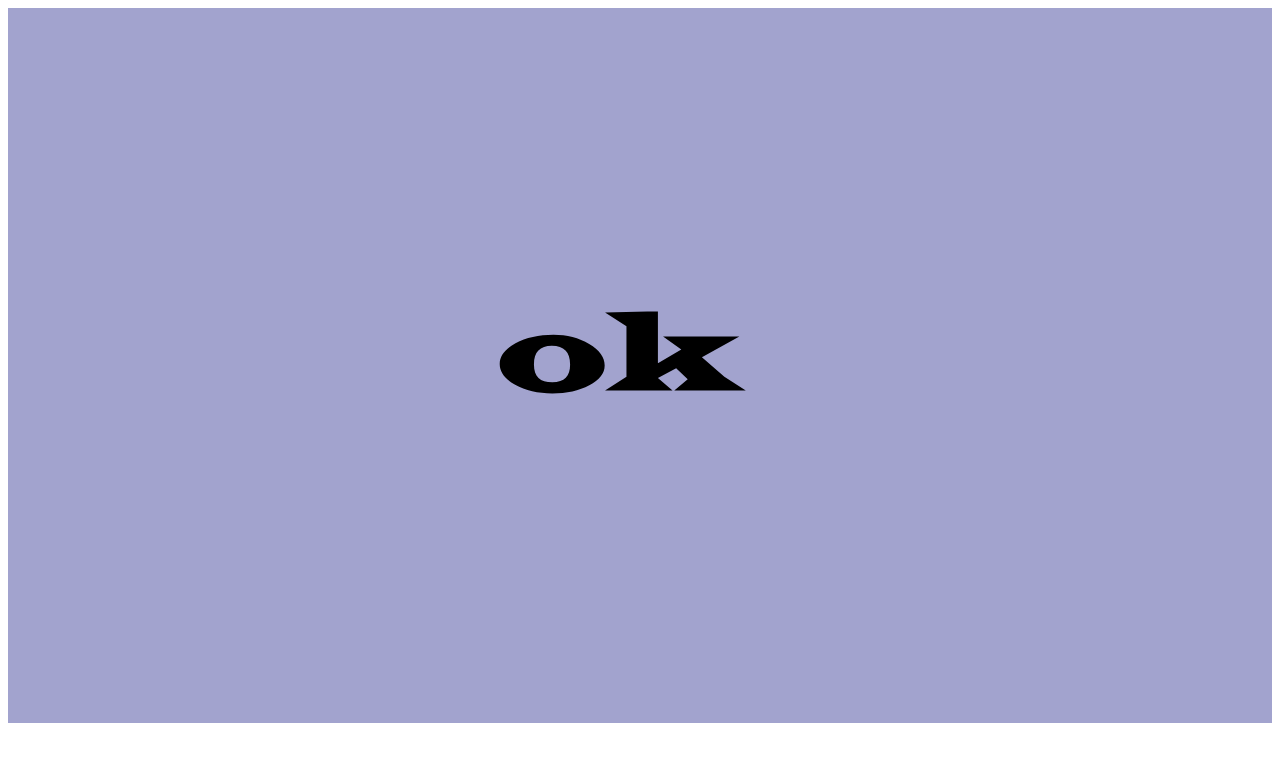
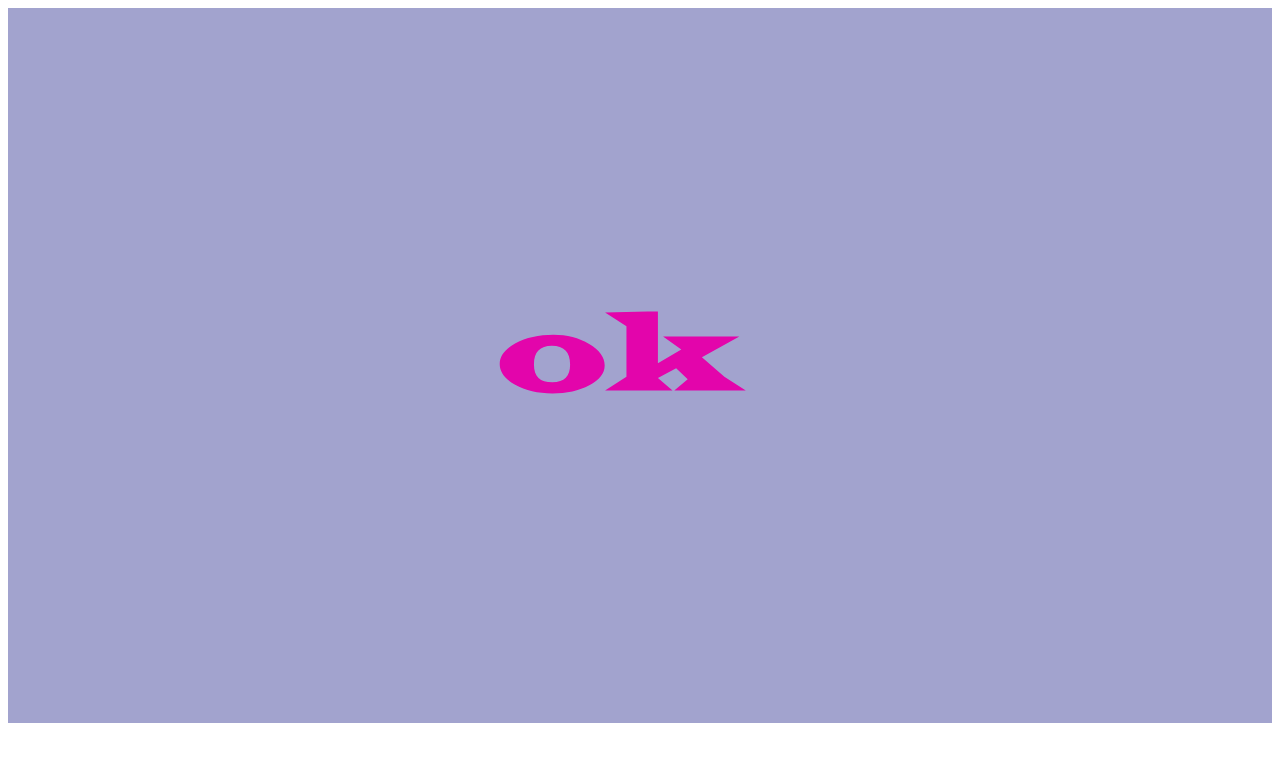
Before and after one commit to jessworks/fed23-svg-animation, a plain HTML site: page index.html in a window 1280 px wide. Drawn offline with nearby package versions, Linux system fonts and the light colour scheme.

Commit message:
fix: moved script back to HTML

```diff
--- a/index.html
+++ b/index.html
@@ -25,5 +25,11 @@
 
     <script src="https://cdn.jsdelivr.net/npm/gsap@3.12.5/dist/gsap.min.js"></script>
 
+    <script>
+      gsap.to('#o', { fill: '#e305ab', duration: 1, repeat: -1, yoyo: true});
+      gsap.to('#k', { fill: '#e305ab', duration: 1, repeat: -1, yoyo: true});
+    </script>
+    <!--- Jag får det inte att funka på något annat sätt. Det är inte idealt, men det är så det får bli just nu.--->
+
 </body>
 </html>
--- a/main.js
+++ b/main.js
@@ -1,5 +1,7 @@
+/*
 const o = document.querySelector('#o');
 const k = document.querySelector('#k');
 
 gsap.to('o', { fill: '#e305ab', duration: 1, repeat: -1, yoyo: true});
 gsap.to('k', { fill: '#e305ab', duration: 1, repeat: -1, yoyo: true});
+*/
```
